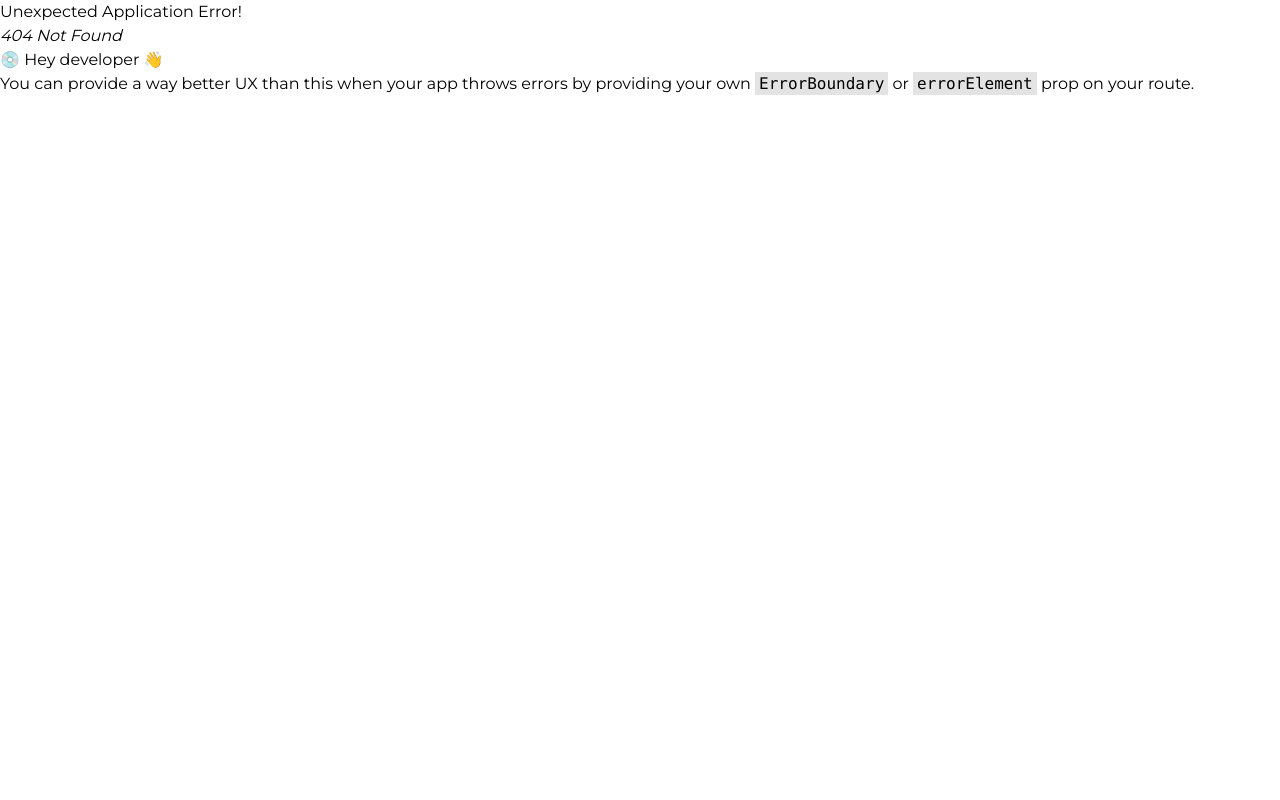
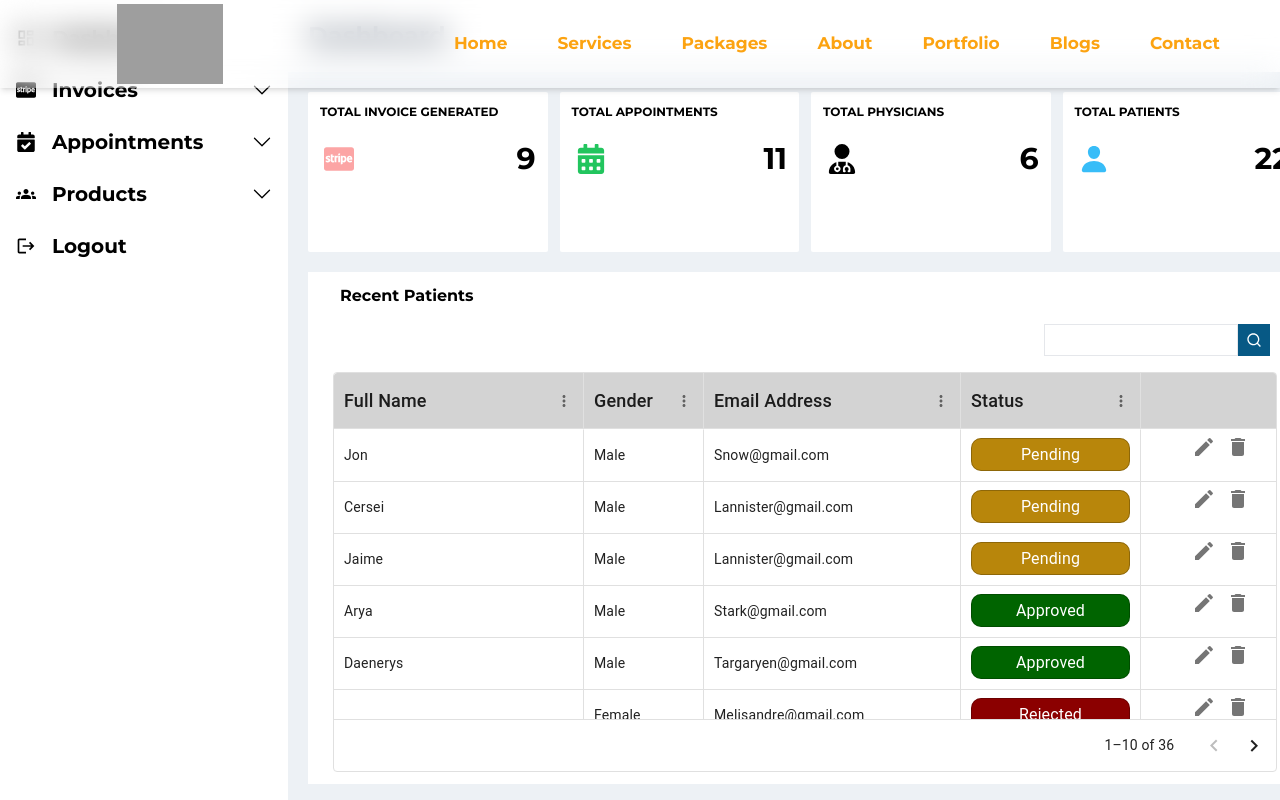
Before and after one commit to HasanCoder66/BRANDING-WORKING, a React (Vite) app in the folder Branding-Frontend/: page /dashboard/home in a window 1280 px wide. Before the commit this address had no page. Shown: the top 800 px of the page. Built offline with nearby package versions, Linux system fonts and the light colour scheme; grey boxes are pictures that could not be loaded.

Commit message:
successfully run dashboard in branding hopes

```diff
--- a/Branding-Frontend/src/App.jsx
+++ b/Branding-Frontend/src/App.jsx
@@ -1,3 +1,153 @@
+// import {
+//   createBrowserRouter,
+//   RouterProvider,
+//   Outlet,
+//   useLocation,
+// } from "react-router-dom";
+// import { useState } from "react";
+// import Home from "./pages/HomePage/Home";
+// import Portfolio from "./pages/PortfolioPage/Portfolio";
+// import Blog from "./pages/BlogPage/Blog";
+// import Contact from "./pages/ContactPage/Contact";
+// import About from "./pages/AboutPage/About";
+// import { Footer, MobileNav, Nav } from "./components";
+// import AllServices from "./pages/ServicesPage/Services";
+// import Packages from "./pages/PackagesPage/Packages";
+// import Signup from "./pages/SignupPage/Signup";
+// import Login from "./pages/LoginPage/Login";
+// import AllBlog from "./pages/AllBlogPage/AllBlog";
+
+// const Layout = () => {
+//   const [nav, setNav] = useState(false);
+//   const openNav = () => setNav(true);
+//   const closeNav = () => setNav(false);
+
+//   const location = useLocation(); // Current path ko get karta hai
+//   const hideNavAndFooter = ["/signup", "/login"]; // Pages jahan Nav aur Footer nahi dikhana
+
+//   return (
+//     <div className="app">
+//       <MobileNav nav={nav} closeNav={closeNav} />
+//       {!hideNavAndFooter.includes(location.pathname) && (
+//         <Nav openNav={openNav} />
+//       )}{" "}
+//       {/* Nav sirf un pages pe dikhao jo hideNavAndFooter me nahi hain */}
+//       <Outlet />
+//       {!hideNavAndFooter.includes(location.pathname) && <Footer />}{" "}
+//       {/* Footer sirf un pages pe dikhao jo hideNavAndFooter me nahi hain */}
+//     </div>
+//   );
+// };
+
+// const router = createBrowserRouter([
+//   {
+//     path: "/",
+//     element: <Layout />,
+//     children: [
+//       {
+//         path: "/",
+//         element: <Home />,
+//       },
+//       {
+//         path: "/about",
+//         element: <About />,
+//       },
+//       {
+//         path: "/services",
+//         element: <AllServices />,
+//       },
+//       {
+//         path: "/portfolio",
+//         element: <Portfolio />,
+//       },
+//       {
+//         path: "/contact",
+//         element: <Contact />,
+//       },
+//       {
+//         path: "/blog",
+//         element: <Blog />,
+//       },
+//       {
+//         path: "/all-blogs",
+//         element: <AllBlog />,
+//       },
+//       {
+//         path: "/packages/:id",
+//         element: <Packages />,
+//       },
+//       {
+//         path: "/signup",
+//         element: <Signup />,
+//       },
+//       {
+//         path: "/login",
+//         element: <Login />,
+//       },
+//     ],
+//   },
+// ]);
+
+// function App() {
+//   return (
+//     <div>
+//       <RouterProvider router={router} />
+//     </div>
+//   );
+// }
+
+// export default App;
+
+
+
+
+
+
+
+
+
+
+
+
+
+
+
+
+
+
+
+
+
+
+
+
+
+
+
+
+
+
+
+
+
+
+
+
+
+
+
+
+
+
+
+
+
+
+
+
+
+
+import React from 'react'; // Import React
 import {
   createBrowserRouter,
   RouterProvider,
@@ -10,90 +160,107 @@ import Portfolio from "./pages/PortfolioPage/Portfolio";
 import Blog from "./pages/BlogPage/Blog";
 import Contact from "./pages/ContactPage/Contact";
 import About from "./pages/AboutPage/About";
-import { Footer, MobileNav, Nav } from "./components";
 import AllServices from "./pages/ServicesPage/Services";
 import Packages from "./pages/PackagesPage/Packages";
 import Signup from "./pages/SignupPage/Signup";
 import Login from "./pages/LoginPage/Login";
 import AllBlog from "./pages/AllBlogPage/AllBlog";
+import Footer from "./components/Footer";
+import GenerateInvoice from "./dashboard/components/GenerateInvoice";
+import PasswardSetting from "./dashboard/components/PasswardSetting";
+import AllInvoices from "./dashboard/pages/AllInvoices";
+import CompletedInvoices from "./dashboard/pages/CompletedInvoices";
+import Sidebar from "./dashboard/components/Sidebar";
+import ReorderProducts from "./dashboard/pages/ReorderProducts";
+import PendingInvoices from "./dashboard/pages/PendingInvoices";
+import AllAppointments from "./dashboard/pages/AllAppointments";
+import PendingAppointments from "./dashboard/pages/PendingAppointments";
+import CompAppList from "./dashboard/pages/CompAppList";
+import ApprovedAppointments from "./dashboard/pages/ApprovedAppointments";
+import RejectedAppointments from "./dashboard/pages/RejectedAppointments";
+import { Nav } from './components';
+import DashboardHome from './dashboard/pages/DashboardHome';
 
-const Layout = () => {
+
+// Layout for the main website pages
+const WebLayout = () => {
   const [nav, setNav] = useState(false);
   const openNav = () => setNav(true);
   const closeNav = () => setNav(false);
 
-  const location = useLocation(); // Current path ko get karta hai
-  const hideNavAndFooter = ["/signup", "/login"]; // Pages jahan Nav aur Footer nahi dikhana
+  const location = useLocation(); // Get current path
+  const hideNavAndFooter = ["/signup", "/login"]; // Pages where Nav and Footer won't be displayed
 
   return (
     <div className="app">
-      <MobileNav nav={nav} closeNav={closeNav} />
+      {/* MobileNav and Nav components */}
+      {/* Add MobileNav component if needed */}
       {!hideNavAndFooter.includes(location.pathname) && (
         <Nav openNav={openNav} />
-      )}{" "}
-      {/* Nav sirf un pages pe dikhao jo hideNavAndFooter me nahi hain */}
+      )}
       <Outlet />
-      {!hideNavAndFooter.includes(location.pathname) && <Footer />}{" "}
-      {/* Footer sirf un pages pe dikhao jo hideNavAndFooter me nahi hain */}
+      {!hideNavAndFooter.includes(location.pathname) && <Footer />}
     </div>
+  );
+};
+
+// Layout for the dashboard
+const DashboardLayout = () => {
+  return (
+    <>
+      <div className="overflow-hidden">
+        <Nav />
+        <div className="flex">
+          <Sidebar />
+          <main className="flex-1 bg-gray-100 ">
+            <Outlet />
+          </main>
+        </div>
+        <Footer />
+      </div>
+    </>
   );
 };
 
 const router = createBrowserRouter([
   {
     path: "/",
-    element: <Layout />,
+    element: <WebLayout />,
     children: [
-      {
-        path: "/",
-        element: <Home />,
-      },
-      {
-        path: "/about",
-        element: <About />,
-      },
-      {
-        path: "/services",
-        element: <AllServices />,
-      },
-      {
-        path: "/portfolio",
-        element: <Portfolio />,
-      },
-      {
-        path: "/contact",
-        element: <Contact />,
-      },
-      {
-        path: "/blog",
-        element: <Blog />,
-      },
-      {
-        path: "/all-blogs",
-        element: <AllBlog />,
-      },
-      {
-        path: "/packages/:id",
-        element: <Packages />,
-      },
-      {
-        path: "/signup",
-        element: <Signup />,
-      },
-      {
-        path: "/login",
-        element: <Login />,
-      },
+      { path: "/", element: <Home /> },
+      { path: "/about", element: <About /> },
+      { path: "/services", element: <AllServices /> },
+      { path: "/portfolio", element: <Portfolio /> },
+      { path: "/contact", element: <Contact /> },
+      { path: "/blog", element: <Blog /> },
+      { path: "/all-blogs", element: <AllBlog /> },
+      { path: "/packages/:id", element: <Packages /> },
+      { path: "/signup", element: <Signup /> },
+      { path: "/login", element: <Login /> },
+    ],
+  },
+  {
+    path: "/dashboard",
+    element: <DashboardLayout />,
+    children: [
+      { path: "/dashboard/home", element: <DashboardHome /> }, // You may want to replace this with the appropriate dashboard home component
+      { path: "/dashboard/allinvoices", element: <AllInvoices /> },
+      { path: "/dashboard/pendinginvoices", element: <PendingInvoices /> },
+      { path: "/dashboard/completedinvoices", element: <CompletedInvoices /> },
+      { path: "/dashboard/accountsetting", element: <PasswardSetting /> },
+      { path: "/dashboard/generateinvoice", element: <GenerateInvoice /> },
+      { path: "/dashboard/reorderproducts", element: <ReorderProducts /> },
+      { path: "/dashboard/allappointments", element: <AllAppointments /> },
+      { path: "/dashboard/pendingappointments", element: <PendingAppointments /> },
+      { path: "/dashboard/completedappointments", element: <CompAppList /> },
+      { path: "/dashboard/approvedappointments", element: <ApprovedAppointments /> },
+      { path: "/dashboard/rejectedappointments", element: <RejectedAppointments /> },
     ],
   },
 ]);
 
 function App() {
-  return (
-    <div>
-      <RouterProvider router={router} />
-    </div>
-  );
+  return <RouterProvider router={router} />;
 }
 
 export default App;
--- a/Branding-Frontend/src/dashboard/components/Navbar.jsx
+++ /dev/null
@@ -1,20 +0,0 @@
-import {  PowerSettingsNew, Settings } from '@mui/icons-material'
-import React from 'react'
-import { Link } from 'react-router-dom'
-
-function Navbar() {
-  return (
-    <div className='bg-[#14213d]  px-4 py-4 flex justify-between
-    '>
-  <div>
-    <img src="https://scontent.fkhi4-3.fna.fbcdn.net/v/t39.30808-6/431546418_122130074684204271_4361716207717831449_n.jpg?_nc_cat=107&ccb=1-7&_nc_sid=6ee11a&_nc_eui2=AeHXnprVflBq13l3fL3iup--M6bmET9KADszpuYRP0oAOwElzjNkjDLbaeKabu-lUEfbMD688W_f77JFznFBEJz5&_nc_ohc=eBvRr911A5sQ7kNvgFXMJk1&_nc_zt=23&_nc_ht=scontent.fkhi4-3.fna&_nc_gid=ADh--4hwlORXDVjo6sk5snl&oh=00_AYBAM7_pItMznuNxR9Ih5mwlvG9kOQfCyvbqEU9bAfi9xg&oe=6712D310" alt="" className='h-16' />
-  </div>
-  <div className='flex px-5'>
-   <button className='text-white px-5 font-semibold text-md'><Settings style={{fontSize:"35px"}}/>  <Link to={'/accountsetting'}>AccountSetting </Link> </button>
-    <button className='text-white font-semibold text-md'><PowerSettingsNew style={{fontSize:"35px"}}/>Logout</button>
-  </div>
-    </div>
-  )
-}
-
-export default Navbar
--- a/Branding-Frontend/src/dashboard/pages/Home.jsx
+++ b/Branding-Frontend/src/dashboard/pages/DashboardHome.jsx
@@ -1,7 +1,7 @@
 import React from "react";
 import BodyMain from "../components/BodyMain";
 
-function Home() {
+function DashboardHome() {
   return (
     <div className="flex">
       <BodyMain />
@@ -9,4 +9,4 @@ function Home() {
   );
 }
 
-export default Home;
+export default DashboardHome;
```
Also changed, not shown: Branding-Frontend/package.json (+11 -4 lines), 2 other files (tests, documents, lock files or other folders).
